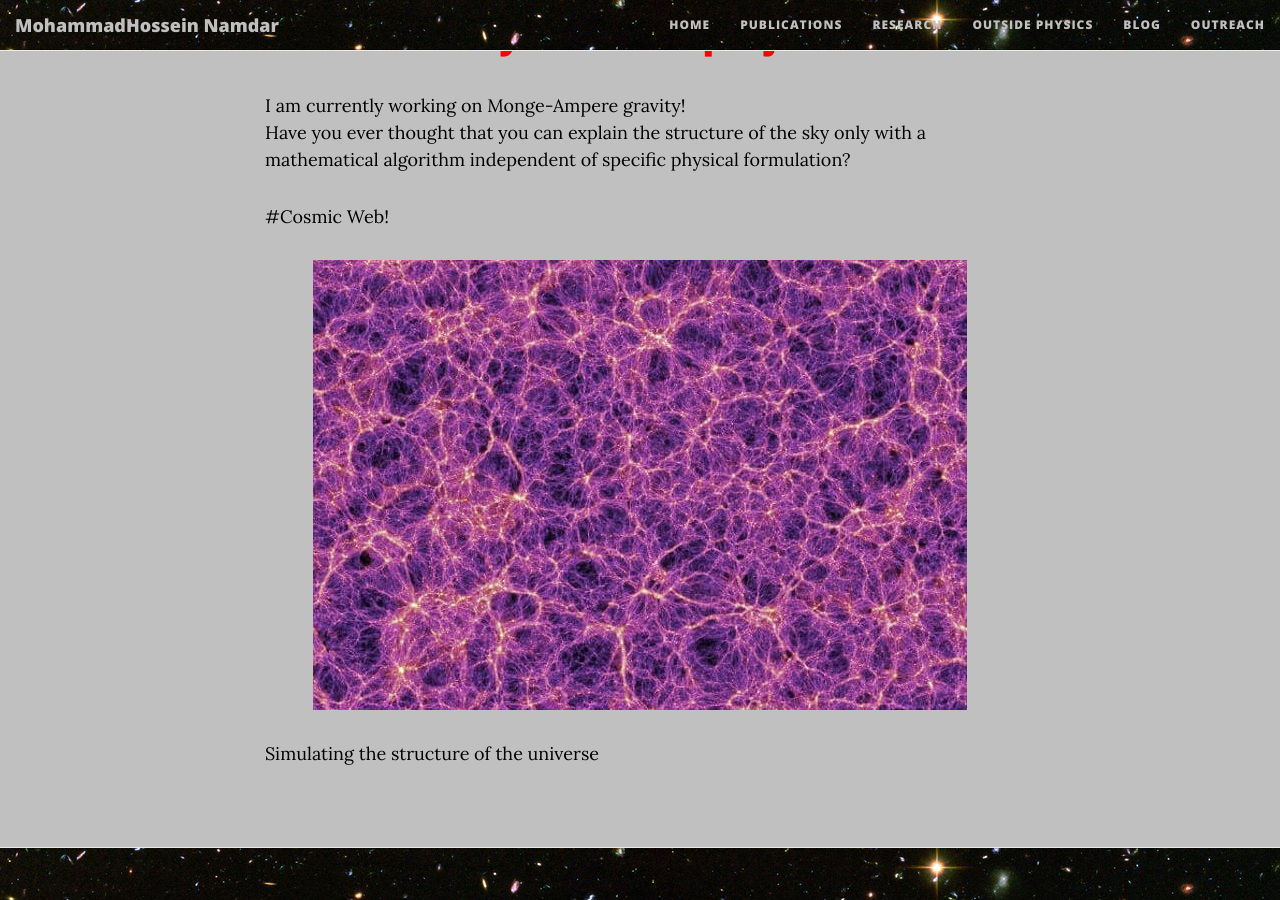
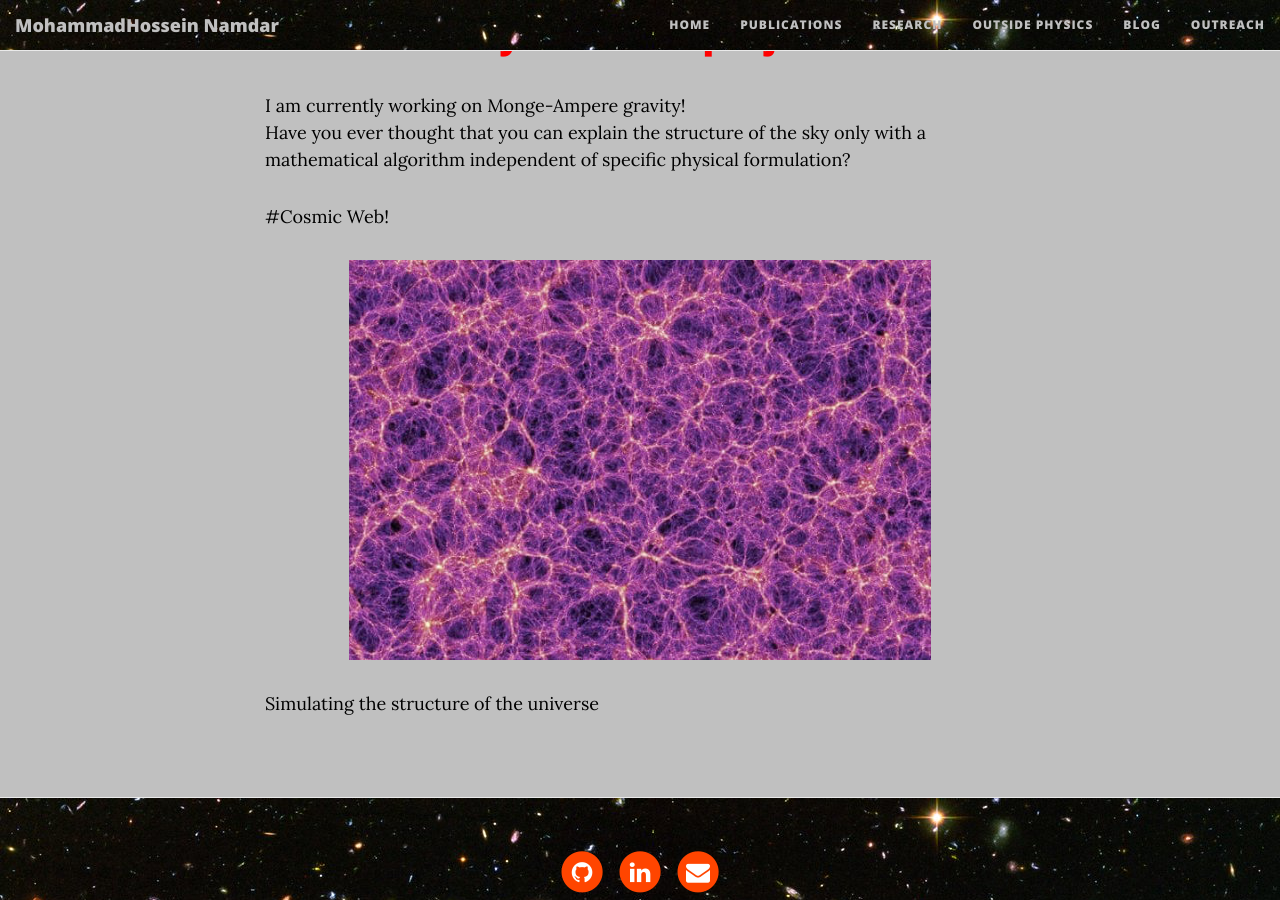
Before and after one commit to mhnamdar/mhnamdar.github.io, a Jekyll site: the page built from Research.md, in a window 1280 px wide and 900 px high, scrolled down 324 px. Built offline with Jekyll 4.4.1, drawn with Linux system fonts in a browser that asks for light colours; nearby versions of some CDN libraries.

Commit message:
Update Research.md

```diff
--- a/Research.md
+++ b/Research.md
@@ -26,5 +26,5 @@
 
 #Cosmic Web!
 
-<p align="center"> <img src="../img/cosmicweb.jpg"> </p>
+<p align="center"> <img src="../img/cosmicweb.jpg" height="400px"> </p>
 Simulating the structure of the universe
```
